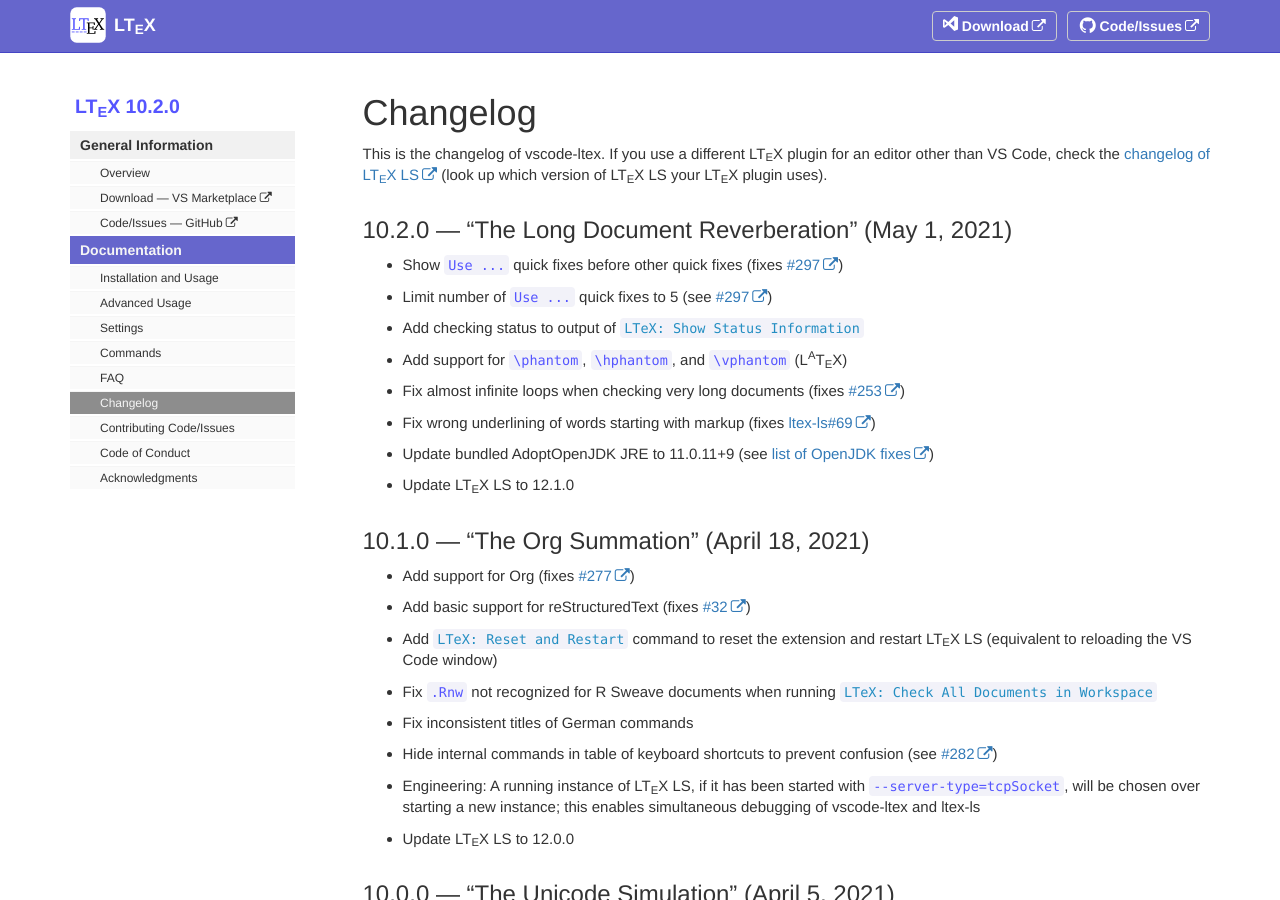
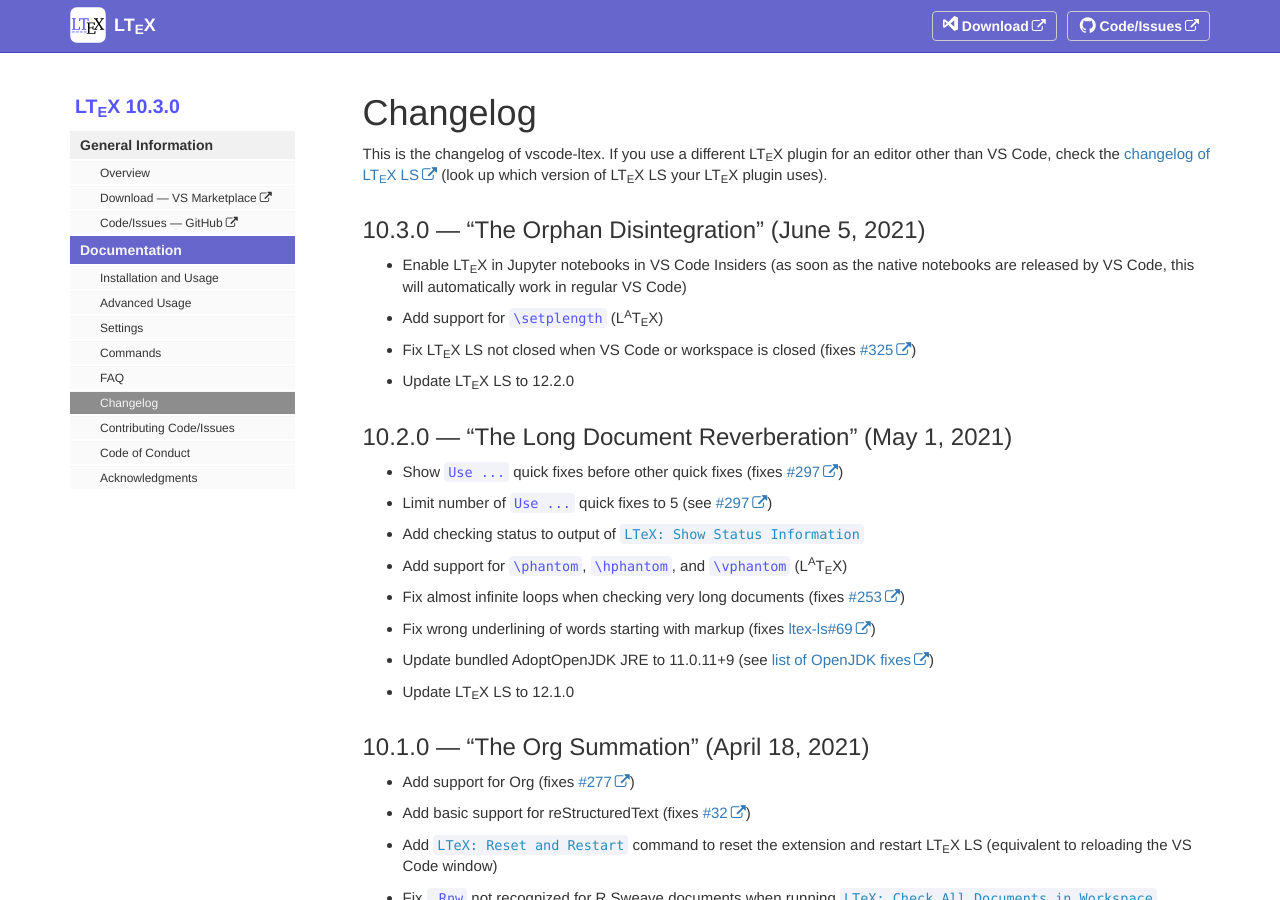
Before and after one commit to valentjn/vscode-ltex, a Jekyll site: the page built from pages/docs/changelog.md, in a window 1280 px wide and 900 px high. Built offline with Jekyll 4.4.1, drawn with Linux system fonts in a browser that asks for light colours.

Commit message:
Bump to 10.3.0

```diff
--- a/_data/sidebars/sidebar.yml
+++ b/_data/sidebars/sidebar.yml
@@ -1,7 +1,7 @@
 entries:
   - title: "sidebar"
     product: "LT<sub>E</sub>X"
-    version: "10.2.0"
+    version: "10.3.0"
     folders:
       - title: "General Information"
         output: "web"
--- a/pages/docs/changelog.md
+++ b/pages/docs/changelog.md
@@ -12,6 +12,13 @@
 ---
 
 This is the changelog of vscode-ltex. If you use a different LTeX plugin for an editor other than VS Code, check the [changelog of LTeX LS](https://github.com/valentjn/ltex-ls/blob/release/CHANGELOG.md) (look up which version of LTeX LS your LTeX plugin uses).
+
+## 10.3.0 — “The Orphan Disintegration” (June 5, 2021)
+
+- Enable LTeX in Jupyter notebooks in VS Code Insiders (as soon as the native notebooks are released by VS Code, this will automatically work in regular VS Code)
+- Add support for `\setplength` (LaTeX)
+- Fix LTeX LS not closed when VS Code or workspace is closed (fixes [#325](https://github.com/valentjn/vscode-ltex/issues/325))
+- Update LTeX LS to 12.2.0
 
 ## 10.2.0 — “The Long Document Reverberation” (May 1, 2021)
 
```
